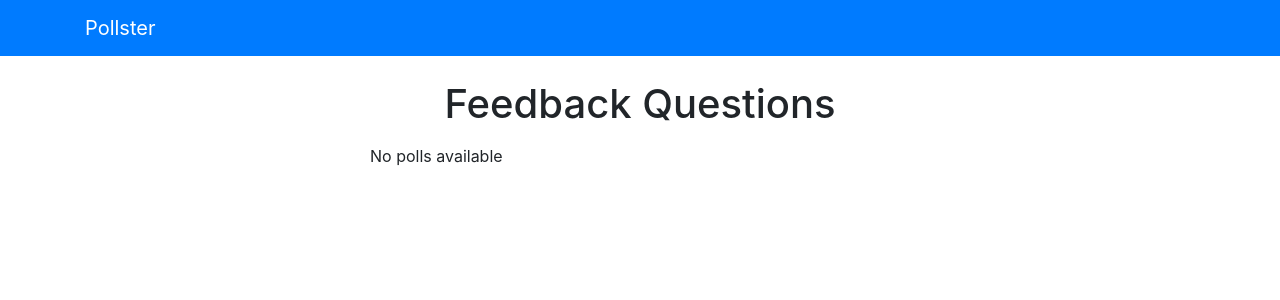
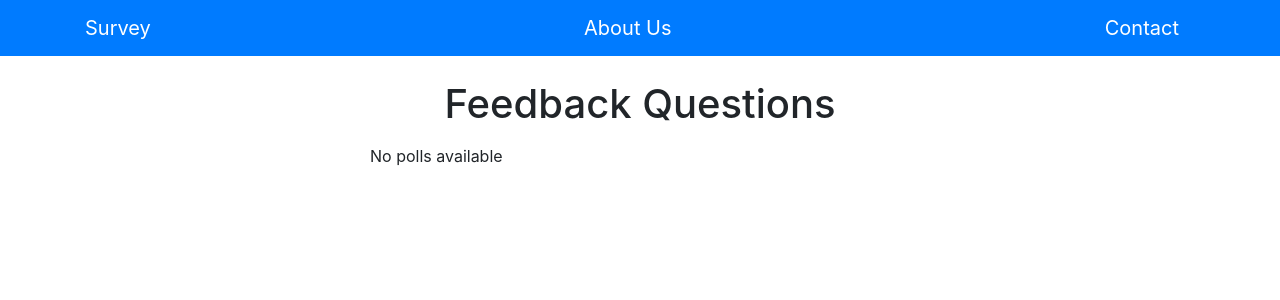
Before and after one commit to vipiny070/devops-project, a Django app: page /polls/ in a window 1280 px wide. Shown: the top 300 px of the page. Run offline with Django 3.2, Linux system fonts and the light colour scheme; data that the repository does not hold is empty; some libraries are stand-ins or nearby versions.

Commit message:
ui changes

```diff
--- a/demoproject/urls.py
+++ b/demoproject/urls.py
@@ -1,8 +1,11 @@
 from django.contrib import admin
 from django.urls import include, path
+from polls import views
 
 urlpatterns = [
     path('', include('pages.urls')),
     path('polls/', include('polls.urls')),
     path('admin/', admin.site.urls),
+    path('about/', views.about, name='about'),
+    path('contact/', views.contact, name='contact'),
 ]
--- a/polls/urls.py
+++ b/polls/urls.py
@@ -5,7 +5,11 @@ from . import views
 app_name = 'polls'
 urlpatterns = [
     path('', views.index, name='index'),
+
+    #path('contact/', views.contact, name='contact'),
+    #path('', views.index, name='index'),
     path('<int:question_id>/', views.detail, name='detail'),
     path('<int:question_id>/results/', views.results, name='results'),
-    path('<int:question_id>/vote/', views.vote, name='vote')
+    path('<int:question_id>/vote/', views.vote, name='vote'),
+
 ]
--- a/polls/views.py
+++ b/polls/views.py
@@ -10,6 +10,12 @@ def index(request):
     latest_question_list = Question.objects.order_by('-pub_date')[:5]
     context = {'latest_question_list': latest_question_list}
     return render(request, 'polls/index.html', context)
+
+def about(request):
+    return render(request, 'polls/about.html')
+
+def contact(request):
+    return render(request, 'polls/contact.html')
 
 # Show specific question and choices
 def detail(request, question_id):
--- a/templates/base.html
+++ b/templates/base.html
@@ -10,7 +10,7 @@
       integrity="sha384-ggOyR0iXCbMQv3Xipma34MD+dH/1fQ784/j6cY/iJTQUOhcWr7x9JvoRxT2MZw1T"
       crossorigin="anonymous"
     />
-    <title>Pollster {% block title %}{% endblock %}</title>
+    <title>Pollster</title>
   </head>
   <body>
     <!-- NavBar -->
--- a/templates/partials/_navbar.html
+++ b/templates/partials/_navbar.html
@@ -1,5 +1,7 @@
 <nav class="navbar navbar-dark bg-primary mb-4">
 	<div class="container">
-		<a class="navbar-brand" href="/">Pollster</a>
+		<a class="navbar-brand" href="/">Survey</a>
+		<a class="navbar-brand" href="/about">About Us</a>
+		<a class="navbar-brand" href="/contact">Contact</a>
 	</div>
 </nav>
--- a/templates/polls/index.html
+++ b/templates/polls/index.html
@@ -15,3 +15,22 @@
     <p>No polls available</p>
   {% endif %}
 {% endblock %}
+
+
+
+{% block polls %}
+  <h1 class="text-center mb-3">Feedback Questions</h1>
+  {% if latest_question_list %}
+    {% for question in latest_question_list %}
+      <div class="card mb-3">
+        <div class="card-body">
+          <p class="lead">{{ question.question_text }}</p>
+          <a href="{% url 'polls:detail' question.id %}" class="btn btn-primary btn-sm">Vote Now</a>
+          <a href="{% url 'polls:results' question.id %}" class="btn btn-secondary btn-sm">Results</a>
+        </div>
+      </div>
+    {% endfor %}
+  {% else %}
+    <p>No polls available</p>
+  {% endif %}
+{% endblock %}
```
Also changed, not shown: templates/pages/index.html (+12 -0 lines), templates/polls/about.html (added, +8 -0 lines), templates/polls/contact.html (added, +10 -0 lines).
